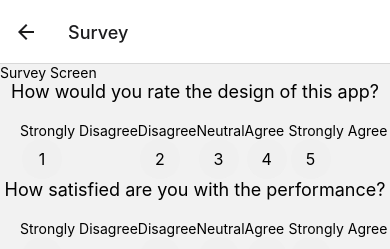
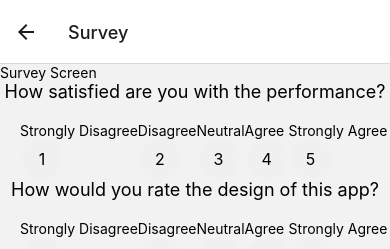
Before and after one commit to BigRedDoge/GreenSwitch, a React Native app: screen /Survey in a window 390 px wide. Shown: the top 249 px of the page. Built offline with nearby package versions, Linux system fonts and the light colour scheme.

Commit message:
Frontend

```diff
--- /dev/null
+++ b/pages/Likert.js
@@ -0,0 +1,10 @@
+class Likert {
+    constructor(id, question, subtitles, score = 0) {
+      this.id = id;
+      this.question = question;
+      this.subtitles = subtitles;
+      this.score = score;
+    }
+  }
+
+export default Likert;
--- a/pages/Login.js
+++ b/pages/Login.js
@@ -29,6 +29,20 @@ const LoginScreen = ({ navigation }) => {
             username: username,
             password: password,
           })
+        })
+        .then(response => response.json())
+        .then(data => {
+            // Depending on your backend's response structure, adjust this
+            // For example, if your backend sends `{ success: true }` on successful login:
+            if (data.success) {
+                navigation.navigate('Survey');
+            } else {
+                // Handle login failure, show an error message, etc.
+                console.error("Login failed:", data.message);
+            }
+        })
+        .catch(error => {
+            console.error("Error during fetch:", error);
         });
         // Navigate to another screen after successful login
         navigation.navigate('Survey'); // Navigate to 'Survey'
--- a/pages/Survey.js
+++ b/pages/Survey.js
@@ -1,39 +1,46 @@
-import React, { useState } from 'react';
+import React, { useState, useEffect } from 'react';
 import { StyleSheet, View, Text, Button, TouchableOpacity } from 'react-native';
 import LikertScaleQuestion from './LikertScaleQuestion';
+import Likert from './Likert';
 
 const SurveyScreen = ({ navigation }) => {
 
+    const testLikerts = [
+        new Likert(136627, "How satisfied are you with the performance?", ["Strongly Disagree", "Disagree", "Neutral", "Agree", "Strongly Agree"]),
+        new Likert(123627, "How would you rate the design of this app?", ["Strongly Disagree", "Disagree", "Neutral", "Agree", "Strongly Agree"]),
+        new Likert(152362, "Did you find the user interface intuitive?", ["Strongly Disagree", "Disagree", "Neutral", "Agree", "Strongly Agree"])
+    ];
+
+    // State to store the likerts
+    const [likerts, setLikerts] = useState(testLikerts);
+
+    // State to store the ratings
+    const [ratings, setRatings] = useState(new Array(testLikerts.length).fill(null));
+    // If every rating satisfies condiition, true
+    const [allQuestionsAnswered, setAllQuestionsAnswered] = useState(ratings.every(rating => rating !== null));
+    useEffect(() => {
+        setAllQuestionsAnswered(ratings.every(rating => rating !== null));
+    }, [ratings]);
 
 
-    const likerts = [
-        {
-            question: "How would you rate the design of this app?",
-            subtitles: ["Strongly Disagree", "Disagree", "Neutral", "Agree", "Strongly Agree"]
-        },
-        {
-            question: "How satisfied are you with the performance?",
-            subtitles: ["Strongly Disagree", "Disagree", "Neutral", "Agree", "Strongly Agree"]
-        },
-        {
-            question: "Did you find the user interface intuitive?",
-            subtitles: ["Strongly Disagree", "Disagree", "Neutral", "Agree", "Strongly Agree"]
-        }
-    ];
-
-    // const [questions, setQuestions] = useState([]);
-    // Create an array of null values for the initial ratings
-    const [ratings, setRatings] = useState(new Array(likerts.length).fill(null));
-    // If every rating satisfies condiition, true
-    let allQuestionsAnswered = ratings.every(rating => rating !== null);
-
     const handleRatingUpdate = (index, value) => {
+        // Update ratings array
         const newRatings = [...ratings];
         newRatings[index] = value;
         setRatings(newRatings);
+
+        // Update score in the corresponding Likert object
+        const updatedLikerts = [...likerts];
+        updatedLikerts[index].score = value;
+        setLikerts(updatedLikerts);
     };
 
     const handleFinish = () => {
+        console.log("\n");
+        likerts.forEach((item, index) => {
+            console.log(item, index);
+        });
+
         // Check if all questions have been answered (no null values in ratings array)
         if (allQuestionsAnswered) {
             // Write results to the database
@@ -58,9 +65,9 @@ const SurveyScreen = ({ navigation }) => {
                 />
             ))}
             <Button
-            title='Continue'
-            onPress={handleFinish}
-            disabled={!allQuestionsAnswered}/>
+                title='Continue'
+                onPress={handleFinish}
+                disabled={!allQuestionsAnswered}/>
         </View>
     );
 };
```
